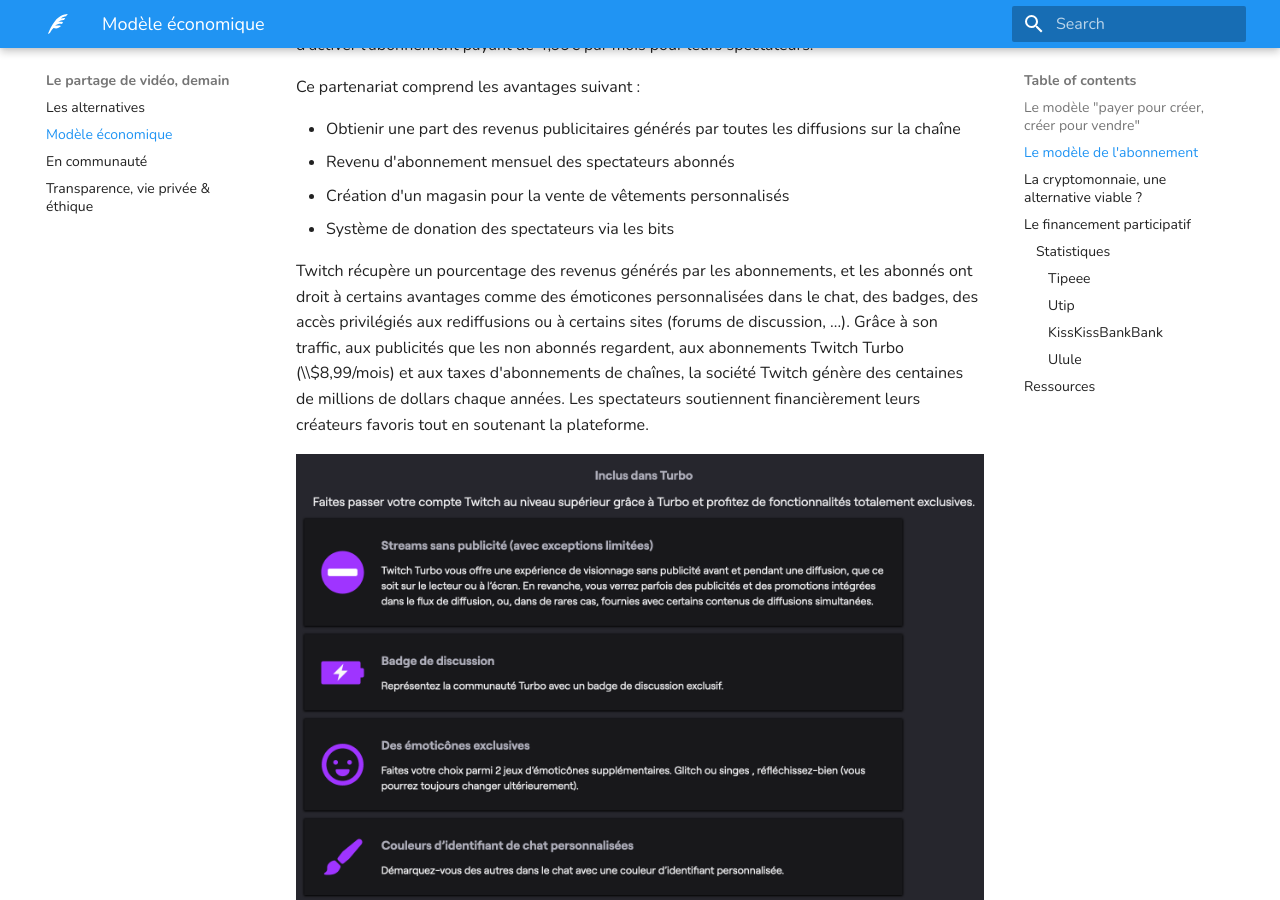
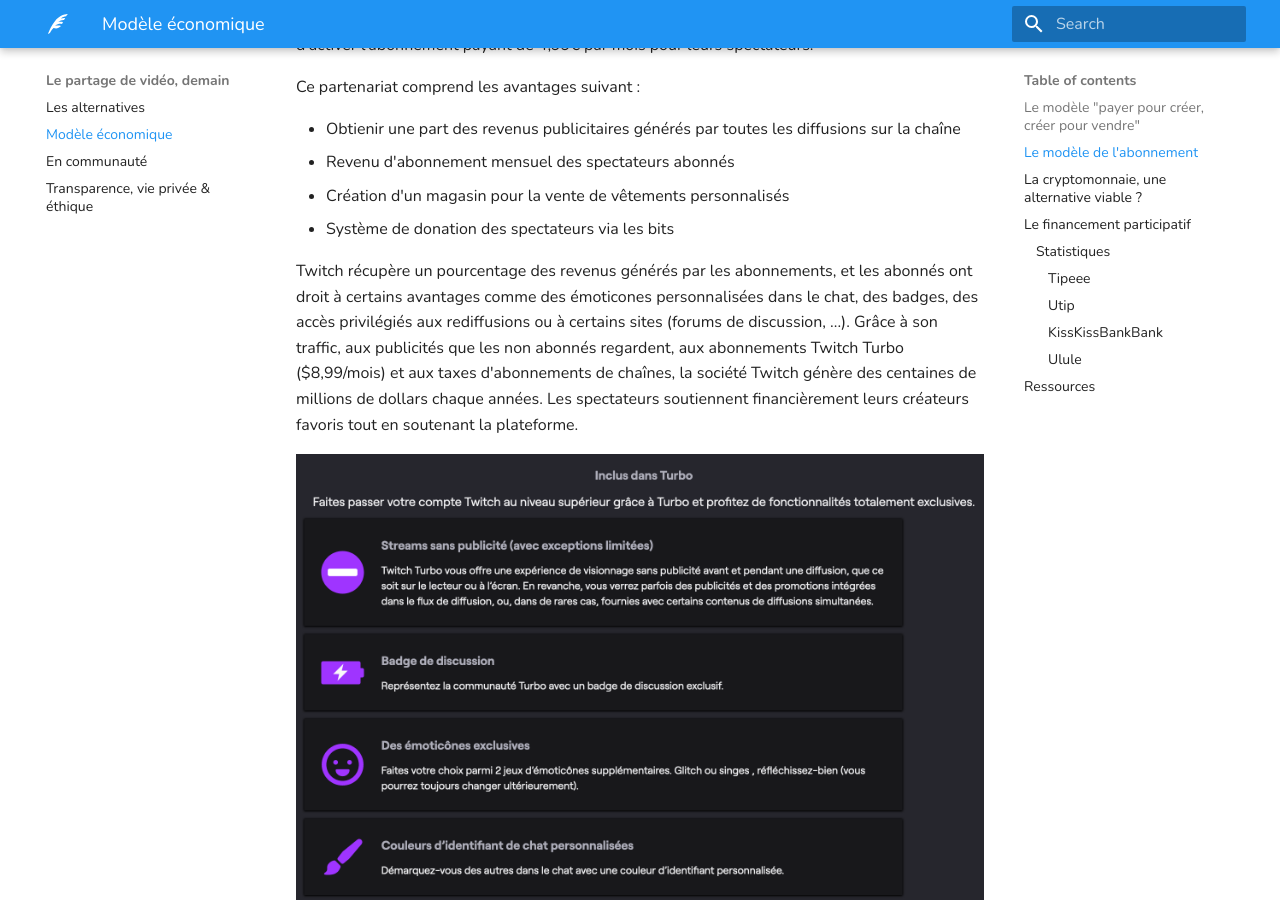
Before and after one commit to sundowndev/livre-blanc-video, an MkDocs documentation site: the page built from docs/tomorrow/business-model.md, in a window 1280 px wide and 900 px high, scrolled down 1712 px. Built offline with MkDocs 1.6.1 and Material for MkDocs 9.7.7, drawn with Linux system fonts in a browser that asks for light colours.

```diff
--- a/docs/tomorrow/business-model.md
+++ b/docs/tomorrow/business-model.md
@@ -36,7 +36,7 @@ Ce partenariat comprend les avantages suivant :
 -   Création d'un magasin pour la vente de vêtements personnalisés
 -   Système de donation des spectateurs via les bits
 
-Twitch récupère un pourcentage des revenus générés par les abonnements, et les abonnés ont droit à certains avantages comme des émoticones personnalisées dans le chat, des badges, des accès privilégiés aux rediffusions ou à certains sites (forums de discussion, ...). Grâce à son traffic, aux publicités que les non abonnés regardent, aux abonnements Twitch Turbo (\\\\$8,99/mois) et aux taxes d'abonnements de chaînes, la société Twitch génère des centaines de millions de dollars chaque années. Les spectateurs soutiennent financièrement leurs créateurs favoris tout en soutenant la plateforme.
+Twitch récupère un pourcentage des revenus générés par les abonnements, et les abonnés ont droit à certains avantages comme des émoticones personnalisées dans le chat, des badges, des accès privilégiés aux rediffusions ou à certains sites (forums de discussion, ...). Grâce à son traffic, aux publicités que les non abonnés regardent, aux abonnements Twitch Turbo ($8,99/mois) et aux taxes d'abonnements de chaînes, la société Twitch génère des centaines de millions de dollars chaque années. Les spectateurs soutiennent financièrement leurs créateurs favoris tout en soutenant la plateforme.
 
 ![](../assets/screenshot_36.png)
 _Les détails de l'abonnement [Twitch Turbo](https://www.twitch.tv/turbo)_
```
Also changed, not shown: other parts of docs/tomorrow/business-model.md (+0 -2 lines).
